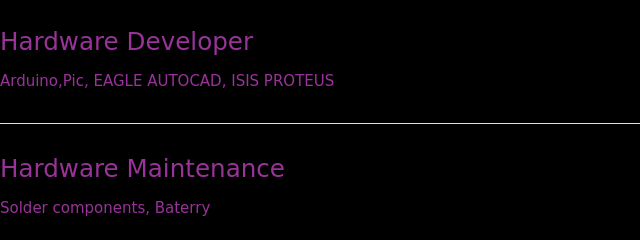
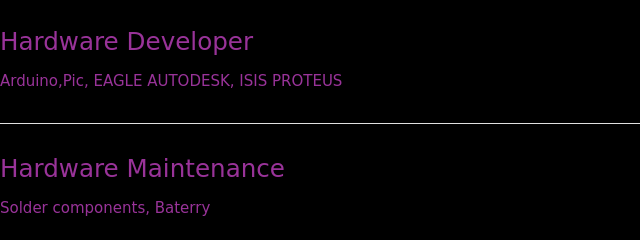
Before and after one commit to bruffontess/bruffontess.github.io, a plain HTML site: page secondpage.html in a window 1280 px wide. Shown: the part 163-403 px from the top of the page, 0-640 px from the left. Drawn offline with Linux system fonts and the light colour scheme.

Commit message:
Learning

```diff
--- a/secondpage.html
+++ b/secondpage.html
@@ -83,7 +83,7 @@
 <div class="divider"></div>
   <div class="section">
     <h5>Hardware Developer</h5>
-    <p>Arduino,Pic, EAGLE AUTOCAD, ISIS PROTEUS</p>
+    <p>Arduino,Pic, EAGLE AUTODESK, ISIS PROTEUS</p>
   </div>
   <div class="divider"></div>
     <div class="section">
```
Also changed, not shown: threepage.html (+1 -1 lines).
